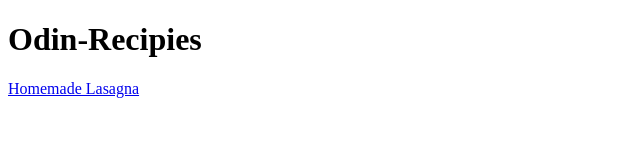
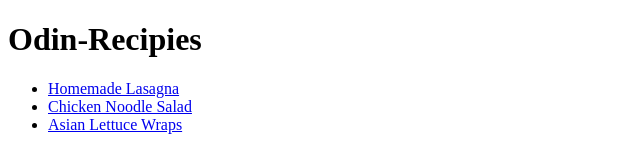
Before and after one commit to EjasGit/odin-recipes, a plain HTML site: page index.html in a window 1280 px wide. Shown: the whole page, without its empty margins (0-640 px from the left). Drawn offline with Linux system fonts and the light colour scheme.

Commit message:
new recipes index

```diff
--- a/index.html
+++ b/index.html
@@ -7,6 +7,11 @@
 </head>
 <body>
     <h1>Odin-Recipies</h1>
-    <a href="recipies/lasagna.html">Homemade Lasagna</a>
+    <ul>
+        <li> <a href="recipies/lasagna.html"> Homemade Lasagna</a> </li>
+        <li> <a href="recipies/ChickNood.html"> Chicken Noodle Salad</a> </li>
+        <li> <a href = "recipies/AsLetwrap.html"> Asian Lettuce Wraps</a></li>
+    </ul>
+
 </body>
 </html>
```
